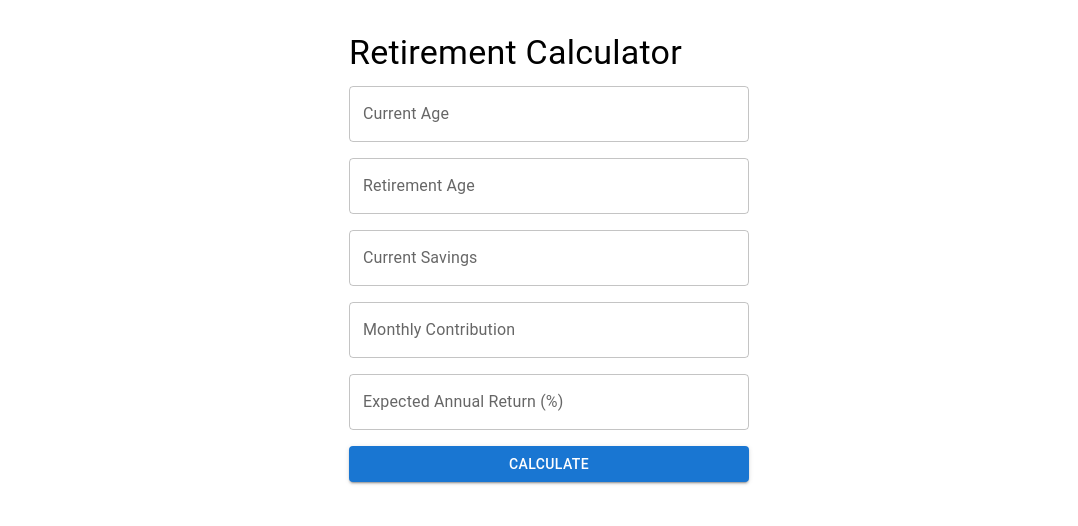
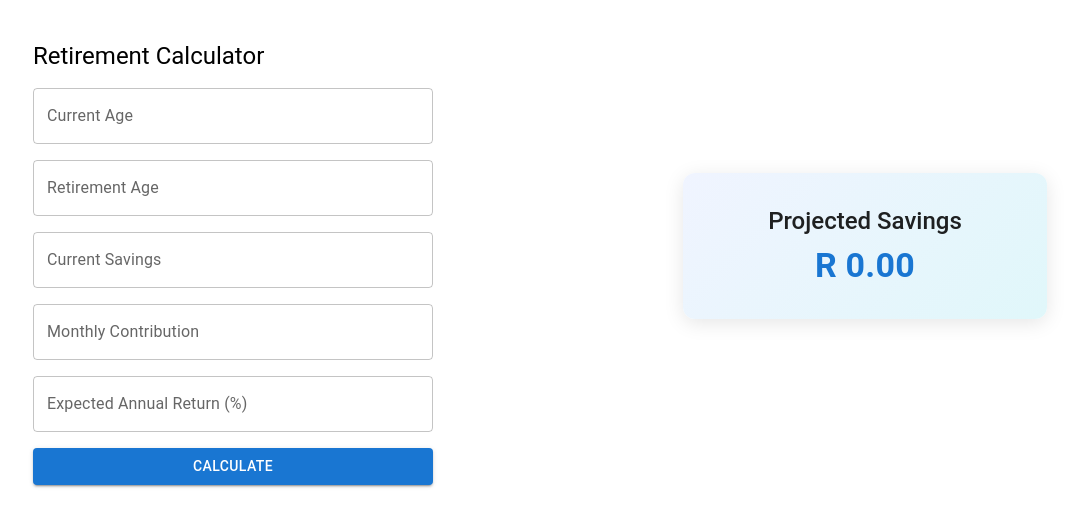
Before and after one commit to BrynWatson/retirement-calculator, a React (Vite) app: page / in a window 1280 px wide. Shown: the top 526 px of the page, without its empty margins (91-1169 px from the left). Built offline with nearby package versions, Linux system fonts and the light colour scheme.

Commit message:
add results component

```diff
--- a/src/App.tsx
+++ b/src/App.tsx
@@ -1,11 +1,7 @@
 import { CalculatorView } from "./features/calculator/calculator-view";
 
 function App() {
-  return (
-    <>
-      <CalculatorView />
-    </>
-  );
+  return <CalculatorView />;
 }
 
 export default App;
--- a/src/features/calculator/calculator-view.tsx
+++ b/src/features/calculator/calculator-view.tsx
@@ -1,5 +1,27 @@
-import { CalculatorForm } from "./components/calculator-form";
+import Grid from "@mui/material/Grid";
+import { useState } from "react";
+import { CalculatorForm, type FormInputs } from "./components/calculator-form";
+import { CalculatorResults } from "./components/calculator-results";
+import { calculateRetirement } from "./functions/calculate-retirement";
 
 export const CalculatorView = () => {
-  return <CalculatorForm />;
+  const [result, setResult] = useState<number | null>(null);
+
+  const handleCalculate = (formValues: FormInputs) => {
+    const calculatedResult = calculateRetirement(formValues);
+    setResult(calculatedResult);
+  };
+
+  return (
+    <>
+      <Grid container>
+        <Grid size={{ xs: 12, md: 6 }}>
+          <CalculatorForm onSubmit={handleCalculate} />
+        </Grid>
+        <Grid size={{ xs: 12, md: 6 }}>
+          <CalculatorResults result={result} />
+        </Grid>
+      </Grid>
+    </>
+  );
 };
--- a/src/features/calculator/components/calculator-form.tsx
+++ b/src/features/calculator/components/calculator-form.tsx
@@ -3,27 +3,25 @@ import { Field, Form } from "../../../components/hook-form";
 import { useForm } from "react-hook-form";
 import { yupResolver } from "@hookform/resolvers/yup";
 import { calculatorSchema } from "../validations/validations";
-import { calculateRetirement } from "../functions/calculate-retirement";
-import { useState } from "react";
+import * as yup from "yup";
 
-export const CalculatorForm = () => {
-  const [total, setTotal] = useState<number | null>(null);
+export type FormInputs = yup.InferType<typeof calculatorSchema>;
 
+type CalculatorProps = {
+  onSubmit: (data: FormInputs) => void;
+};
+
+export const CalculatorForm = ({ onSubmit }: CalculatorProps) => {
   const methods = useForm({ resolver: yupResolver(calculatorSchema) });
 
   const { handleSubmit } = methods;
 
-  const onSubmit = handleSubmit((data) => {
-    const result = calculateRetirement(data);
-    setTotal(result);
-  });
-
   return (
     <Box sx={{ maxWidth: 400, mx: "auto", mt: 4 }}>
-      <Typography variant="h4" gutterBottom>
+      <Typography variant="h5" gutterBottom sx={{mb: 2}}>
         Retirement Calculator
       </Typography>
-      <Form methods={methods} onSubmit={onSubmit}>
+      <Form methods={methods} onSubmit={handleSubmit(onSubmit)}>
         <Stack spacing={2}>
           <Field.Text name="currentAge" label="Current Age" type="number" />
 
--- /dev/null
+++ b/src/features/calculator/components/calculator-results.tsx
@@ -0,0 +1,44 @@
+import { Box, Typography, Paper } from "@mui/material";
+
+type CalculatorResultsProps = {
+  result: number | null;
+};
+
+export const CalculatorResults = ({ result }: CalculatorResultsProps) => {
+  return (
+    <Box
+      display="flex"
+      justifyContent="center"
+      alignItems="center"
+      height="100%"
+    >
+      <Paper
+        elevation={4}
+        sx={{
+          padding: 4,
+          borderRadius: 3,
+          background: "linear-gradient(135deg, #f0f4ff, #e0f7fa)",
+          boxShadow: "0 4px 20px rgba(0, 0, 0, 0.1)",
+          minWidth: 300,
+          textAlign: "center",
+        }}
+      >
+        <Typography variant="h5" gutterBottom fontWeight={500}>
+          Projected Savings
+        </Typography>
+        <Typography
+          variant="h4"
+          color="primary"
+          fontWeight={600}
+          sx={{ wordBreak: "break-word" }}
+        >
+          {new Intl.NumberFormat("en-ZA", {
+            style: "currency",
+            currency: "ZAR",
+            minimumFractionDigits: 2,
+          }).format(result || 0)}
+        </Typography>
+      </Paper>
+    </Box>
+  );
+};
```
